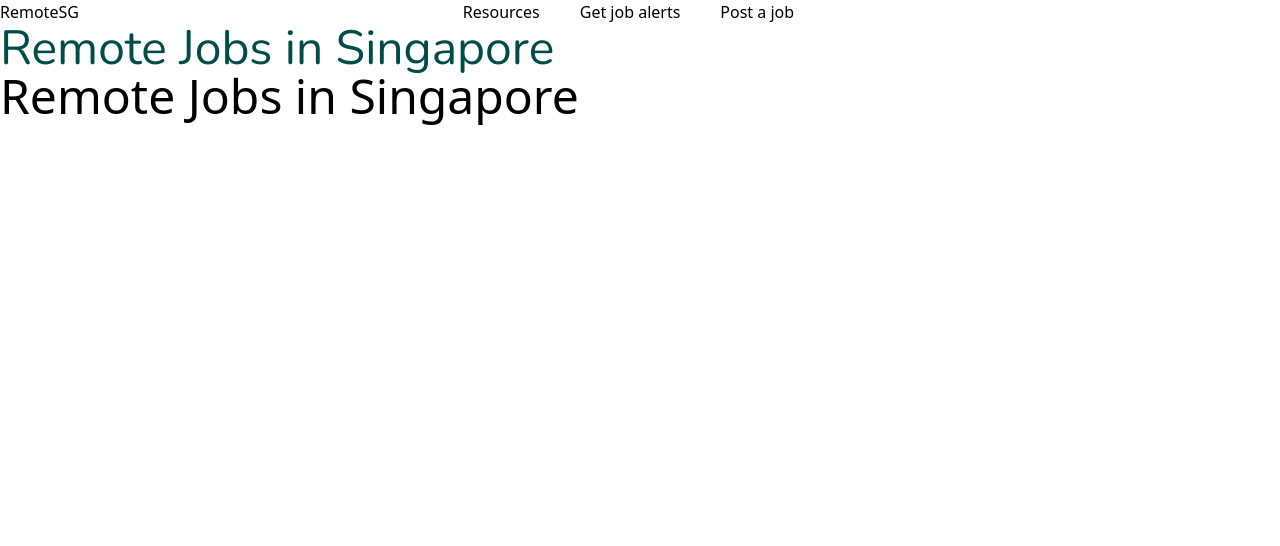
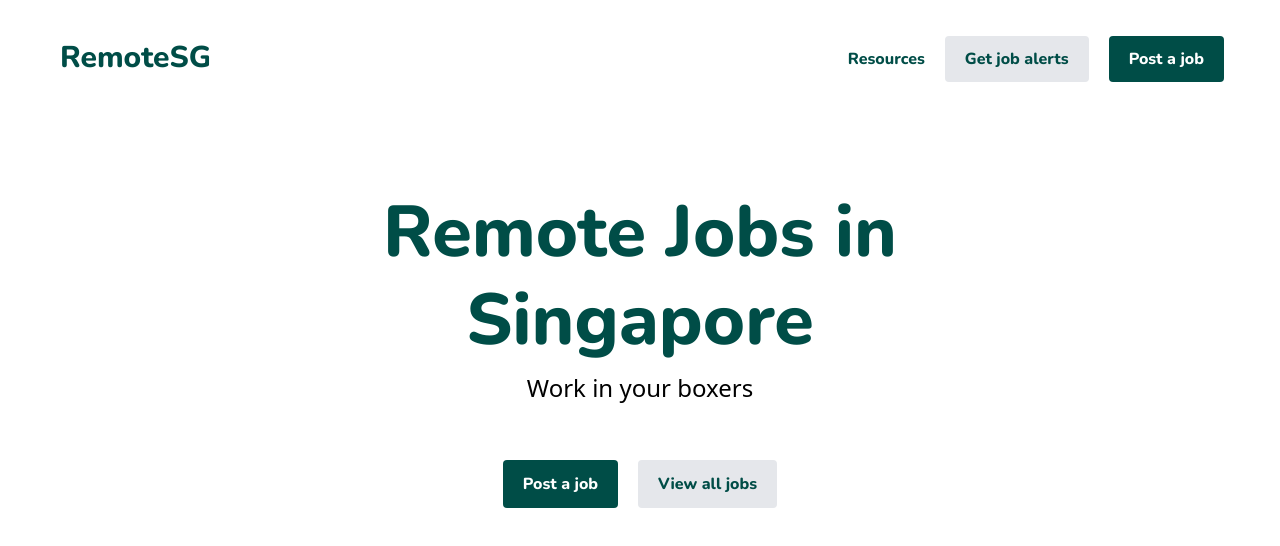
Before and after one commit to Noiddd/remotesg, a Next.js app in the folder remotesg/: page / in a window 1280 px wide. Shown: the top 546 px of the page. Built offline with nearby package versions, Linux system fonts and the light colour scheme.

Commit message:
Landing page
- Finished a simple landing page with h1 and h2
- Finished navbar with Links to post a job, get job alert and resources/blog

```diff
--- a/remotesg/app/(buttons)/getjobalertbutton/page.jsx
+++ /dev/null
@@ -1,6 +0,0 @@
-import Link from "next/link";
-import React from "react";
-
-export default function GetJobAlertButton() {
-  return <Link href="">Get job alerts</Link>;
-}
--- a/remotesg/app/(buttons)/postajobbutton/page.jsx
+++ /dev/null
@@ -1,6 +0,0 @@
-import Link from "next/link";
-import React from "react";
-
-export default function PostAJobButton() {
-  return <Link href="">Post a job</Link>;
-}
--- a/remotesg/app/(buttons)/resourcesbutton/page.jsx
+++ /dev/null
@@ -1,6 +0,0 @@
-import Link from "next/link";
-import React from "react";
-
-export default function ResourcesButton() {
-  return <Link href="">Resources</Link>;
-}
--- /dev/null
+++ b/remotesg/app/(components)/(buttons)/getjobalertbutton/page.jsx
@@ -0,0 +1,13 @@
+import Link from "next/link";
+import React from "react";
+
+export default function GetJobAlertButton() {
+  return (
+    <Link
+      href=""
+      className="bg-gray-200 text-primary font-bold py-3 px-5 rounded font-nunito"
+    >
+      Get job alerts
+    </Link>
+  );
+}
--- /dev/null
+++ b/remotesg/app/(components)/(buttons)/postajobbutton/page.jsx
@@ -0,0 +1,13 @@
+import Link from "next/link";
+import React from "react";
+
+export default function PostAJobButton() {
+  return (
+    <Link
+      href=""
+      className="bg-primary text-white font-bold py-3 px-5 rounded font-nunito"
+    >
+      Post a job
+    </Link>
+  );
+}
--- /dev/null
+++ b/remotesg/app/(components)/(buttons)/resourcesbutton/page.jsx
@@ -0,0 +1,10 @@
+import Link from "next/link";
+import React from "react";
+
+export default function ResourcesButton() {
+  return (
+    <Link href="" className="text-primary font-bold font-nunito">
+      Resources
+    </Link>
+  );
+}
--- /dev/null
+++ b/remotesg/app/(components)/(buttons)/viewalljobsbutton/page.jsx
@@ -0,0 +1,13 @@
+import Link from "next/link";
+import React from "react";
+
+export default function ViewAllJobsButton() {
+  return (
+    <Link
+      href=""
+      className="bg-gray-200 text-primary font-bold py-3 px-5 rounded font-nunito"
+    >
+      View all jobs
+    </Link>
+  );
+}
--- /dev/null
+++ b/remotesg/app/(components)/landingpage/page.jsx
@@ -0,0 +1,23 @@
+import React from "react";
+import PostAJobButton from "../(buttons)/postajobbutton/page";
+import ViewAllJobsButton from "../(buttons)/viewalljobsbutton/page";
+
+export default function LandingPage() {
+  return (
+    <div className="flex flex-col">
+      <div className="flex flex-col justify-center items-center mt-20">
+        <h1 className="text-primary text-7xl font-nunito font-bold mb-4">
+          Remote Jobs in
+        </h1>
+        <h1 className="text-primary text-7xl font-nunito font-bold mb-4">
+          Singapore
+        </h1>
+        <h2 className="text-2xl">Work in your boxers</h2>
+      </div>
+      <div className="flex justify-center items-center mt-14 gap-5">
+        <PostAJobButton />
+        <ViewAllJobsButton />
+      </div>
+    </div>
+  );
+}
--- /dev/null
+++ b/remotesg/app/(components)/navbar/page.jsx
@@ -0,0 +1,33 @@
+import GetJobAlertButton from "@/app/(components)/(buttons)/getjobalertbutton/page";
+import PostAJobButton from "@/app/(components)/(buttons)/postajobbutton/page";
+import ResourcesButton from "@/app/(components)/(buttons)/resourcesbutton/page";
+import Link from "next/link";
+import React from "react";
+
+export default function NavBar() {
+  return (
+    <nav className="flex py-10 pl-10 pr-14 items-center justify-between">
+      <div>
+        <Link
+          href="/"
+          className="text-primary text-3xl m-5 font-nunito font-bold"
+        >
+          RemoteSG
+        </Link>
+      </div>
+      <div>
+        <ul className="flex gap-5">
+          <li>
+            <ResourcesButton />
+          </li>
+          <li>
+            <GetJobAlertButton />
+          </li>
+          <li>
+            <PostAJobButton />
+          </li>
+        </ul>
+      </div>
+    </nav>
+  );
+}
--- a/remotesg/app/layout.js
+++ b/remotesg/app/layout.js
@@ -1,37 +1,24 @@
 import "./globals.css";
-import Link from "next/link";
-import ResourcesButton from "./(buttons)/resourcesbutton/page";
-import GetJobAlertButton from "./(buttons)/getjobalertbutton/page";
-import PostAJobButton from "./(buttons)/postajobbutton/page";
 
 import { Nunito } from "next/font/google";
+import NavBar from "./(components)/navbar/page";
 
 const nunito = Nunito({
-  weight: ["400"],
+  weight: ["800"],
   subsets: ["latin"],
   variable: "--font-nunito",
 });
 
 export const metadata = {
-  title: "Create Next App",
-  description: "Generated by create next app",
+  title: "RemoteSG",
+  description: "Remote jobs in Singapore",
 };
 
 export default function RootLayout({ children }) {
   return (
     <html lang="en">
       <body className={`${nunito.variable}`}>
-        <nav className="flex gap-96">
-          <div>
-            <Link href="/">RemoteSG</Link>
-          </div>
-          <div className="flex gap-10">
-            <ResourcesButton />
-            <GetJobAlertButton />
-            <PostAJobButton />
-          </div>
-        </nav>
-
+        <NavBar />
         {children}
       </body>
     </html>
--- a/remotesg/app/page.js
+++ b/remotesg/app/page.js
@@ -1,10 +1,9 @@
+import LandingPage from "./(components)/landingpage/page";
+
 export default function Home() {
   return (
     <main>
-      <h1 className={`text-primary text-5xl font-nunito`}>
-        Remote Jobs in Singapore
-      </h1>
-      <h2 className="text-5xl"> Remote Jobs in Singapore</h2>
+      <LandingPage />
     </main>
   );
 }
```
